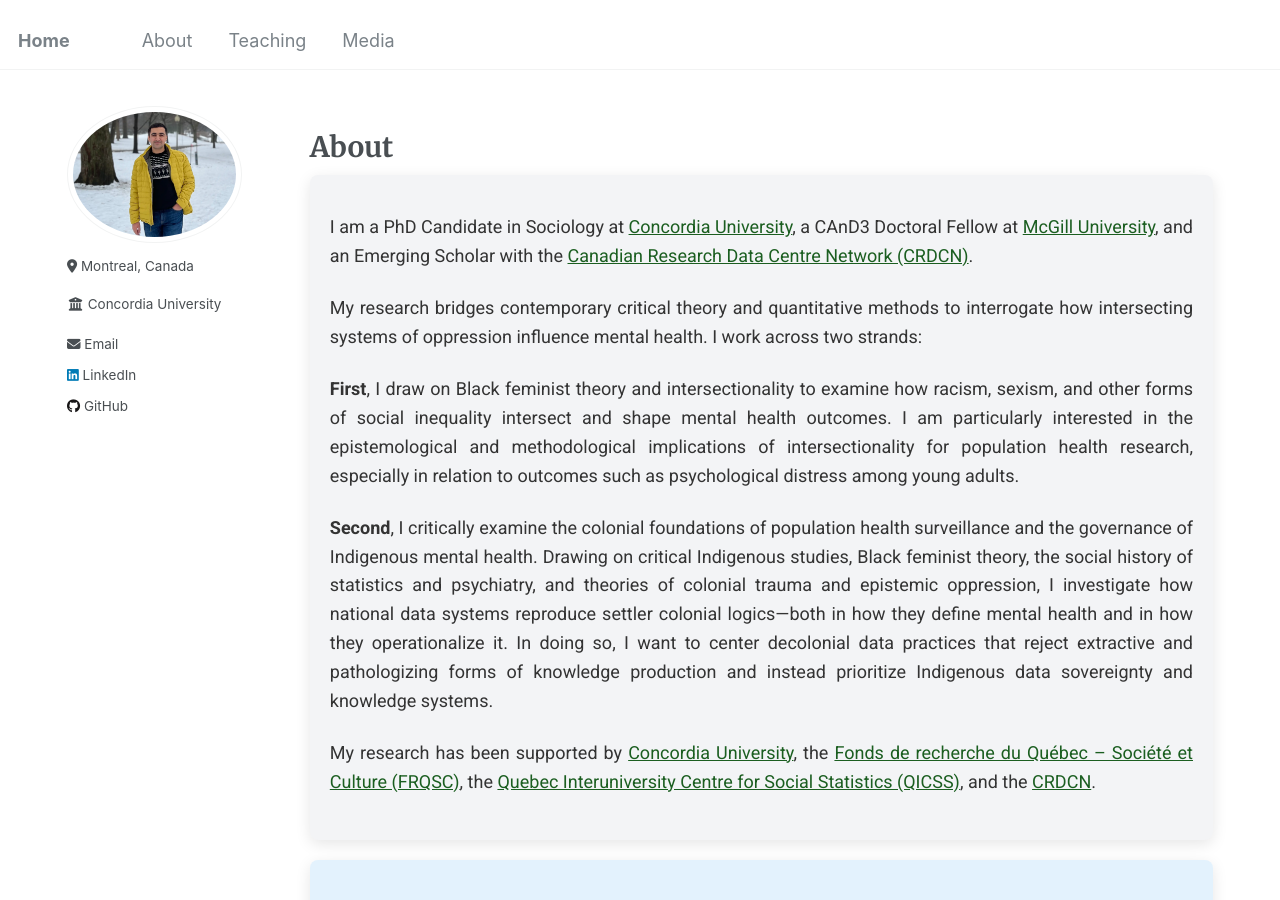
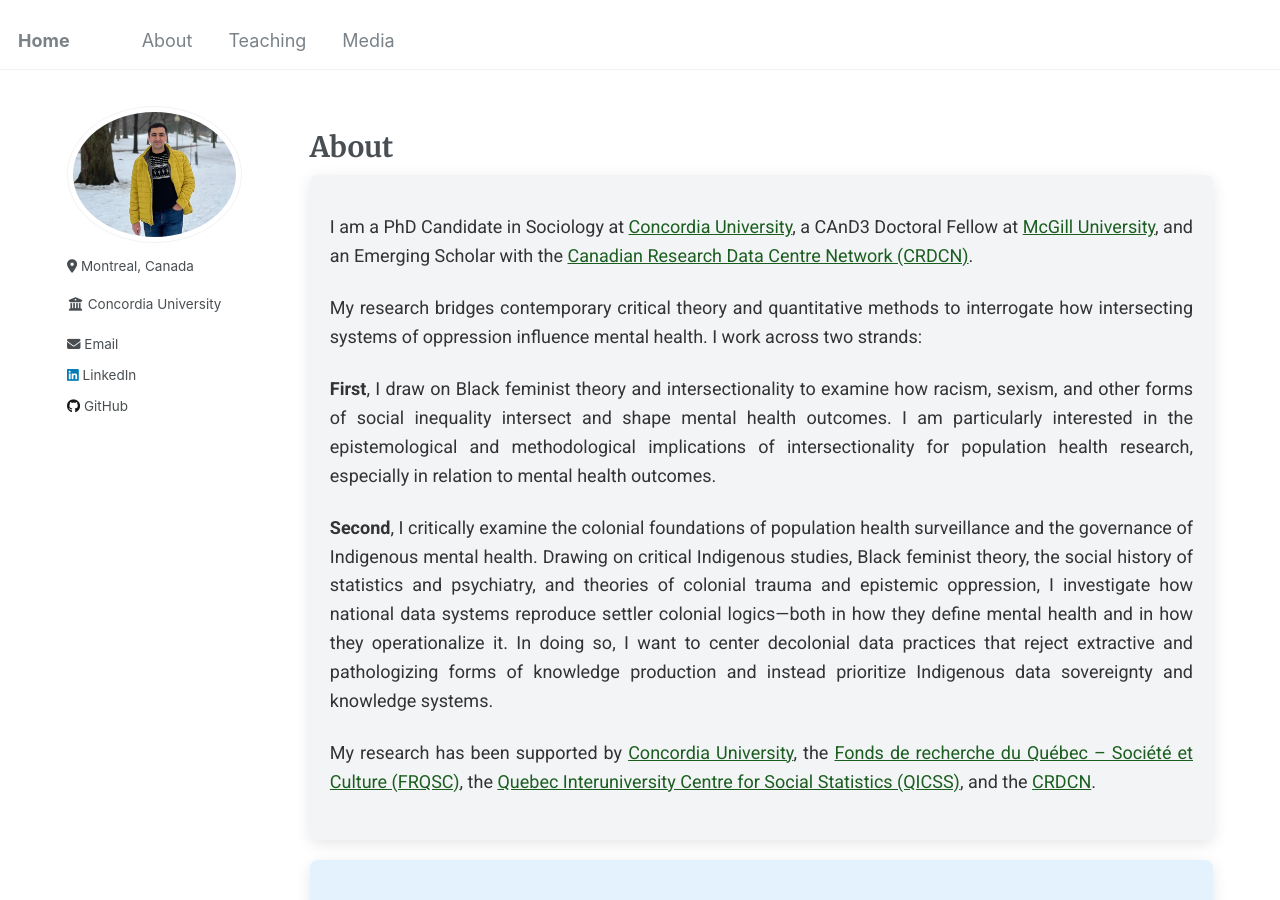
Before and after one commit to Mohsnmonji/mohsnmonji.github.io, a Jekyll site: the page built from about-me.md, in a window 1280 px wide and 900 px high. Built offline with Jekyll 4.4.1, drawn with Linux system fonts in a browser that asks for light colours.

Commit message:
Update about-me.md

```diff
--- a/about-me.md
+++ b/about-me.md
@@ -97,7 +97,7 @@ author_profile: true
   </p>
 
   <p>
-    <strong>First</strong>, I draw on Black feminist theory and intersectionality to examine how racism, sexism, and other forms of social inequality intersect and shape mental health outcomes. I am particularly interested in the epistemological and methodological implications of intersectionality for population health research, especially in relation to outcomes such as psychological distress among young adults.
+    <strong>First</strong>, I draw on Black feminist theory and intersectionality to examine how racism, sexism, and other forms of social inequality intersect and shape mental health outcomes. I am particularly interested in the epistemological and methodological implications of intersectionality for population health research, especially in relation to mental health outcomes.
   </p>
 
 <p>
```
